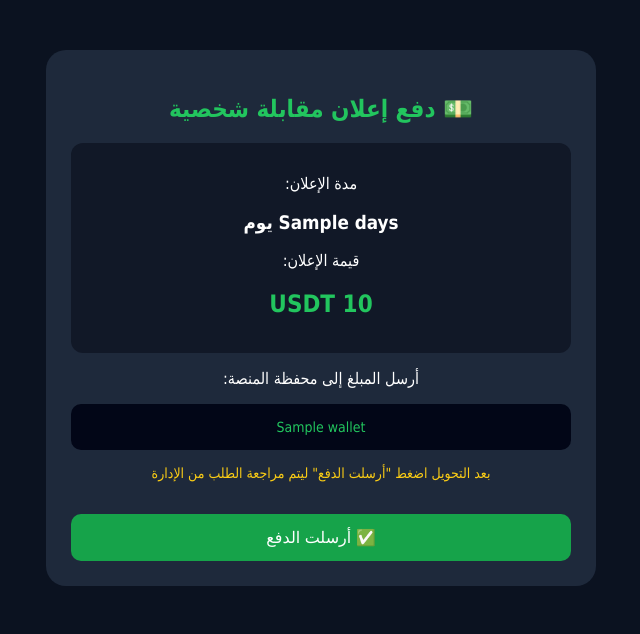
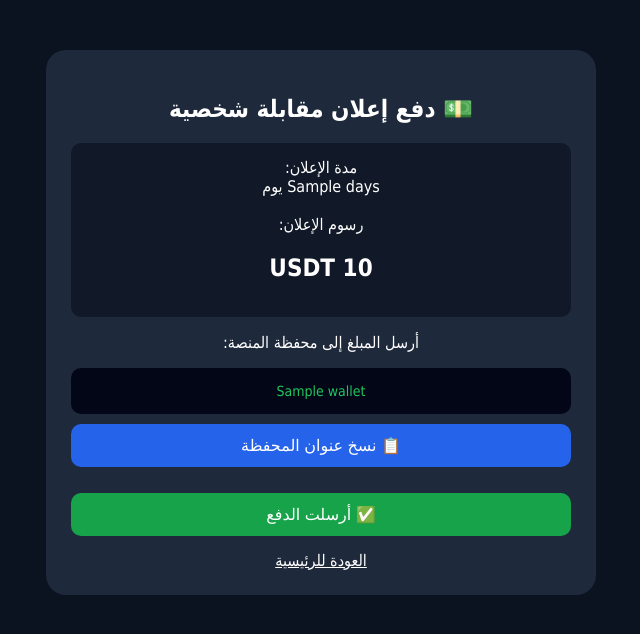
Before and after one commit to sameraishi460-cmd/USDT-P2P-Palestine, a Flask app: template templates/cash_payment.html in a window 1280 px wide. Shown: the top 634 px of the page, without its empty margins (319-959 px from the left). Run offline with Flask 3, Linux system fonts and the light colour scheme; the template is opened without the code that fills it: most values are stand-ins (such as "Sample title", 1, 10 or a date in 2020).

Commit message:
Refactor cash payment HTML for styling and structure

```diff
--- a/templates/cash_payment.html
+++ b/templates/cash_payment.html
@@ -7,11 +7,11 @@
 
 <title>دفع إعلان مقابلة شخصية</title>
 
+
 <style>
 
 body{
-    margin:0;
-    font-family:tahoma,Arial;
+    font-family:tahoma;
     background:#0b1220;
     color:white;
 }
@@ -31,7 +31,7 @@ body{
 
 
 h2{
-    color:#22c55e;
+    margin-bottom:20px;
 }
 
 
@@ -39,8 +39,8 @@ h2{
 
     background:#111827;
     padding:15px;
-    border-radius:12px;
-    margin:15px 0;
+    border-radius:10px;
+    margin-bottom:15px;
 
 }
 
@@ -62,27 +62,44 @@ button{
     background:#16a34a;
     color:white;
     border:0;
-    padding:14px;
+    padding:12px;
     border-radius:10px;
     width:100%;
     font-size:16px;
-    cursor:pointer;
+    margin-top:10px;
 
 }
 
 
-.note{
+.copy{
 
-    color:#facc15;
-    font-size:14px;
+    background:#2563eb;
+
+}
+
+
+.back{
+
+    display:block;
     margin-top:15px;
+    color:white;
+
+}
+
+
+#copy_msg{
+
+    color:#22c55e;
+    margin-top:10px;
 
 }
 
 
 </style>
 
+
 </head>
+
 
 
 <body>
@@ -96,26 +113,26 @@ button{
 </h2>
 
 
+
 <div class="info">
 
-<p>
 مدة الإعلان:
-</p>
 
-<h3>
+<br>
+
 {{days}} يوم
-</h3>
 
+<br><br>
 
-<p>
-قيمة الإعلان:
-</p>
+رسوم الإعلان:
 
 <h2>
 {{fee}} USDT
 </h2>
 
+
 </div>
+
 
 
 
@@ -124,7 +141,8 @@ button{
 </p>
 
 
-<div class="wallet">
+
+<div class="wallet" id="wallet">
 
 {{wallet}}
 
@@ -132,15 +150,16 @@ button{
 
 
 
-<p class="note">
+<button class="copy" onclick="copyWallet()">
 
-بعد التحويل اضغط "أرسلت الدفع" ليتم مراجعة الطلب من الإدارة
+📋 نسخ عنوان المحفظة
 
-</p>
+</button>
 
 
 
-<br>
+<p id="copy_msg"></p>
+
 
 
 <form method="POST" action="/cash_payment_sent">
@@ -156,6 +175,8 @@ button{
 
 <input type="hidden" name="notes" value="{{notes}}">
 
+<input type="hidden" name="fee" value="{{fee}}">
+
 <input type="hidden" name="days" value="{{days}}">
 
 
@@ -169,9 +190,42 @@ button{
 </form>
 
 
+
+<a class="back" href="/">
+
+العودة للرئيسية
+
+</a>
+
+
+
 </div>
+
+
+
+<script>
+
+
+function copyWallet(){
+
+let wallet = document.getElementById("wallet").innerText;
+
+
+navigator.clipboard.writeText(wallet);
+
+
+document.getElementById("copy_msg").innerHTML =
+"✅ تم نسخ عنوان المحفظة";
+
+
+}
+
+
+</script>
+
 
 
 </body>
 
+
 </html>
```
